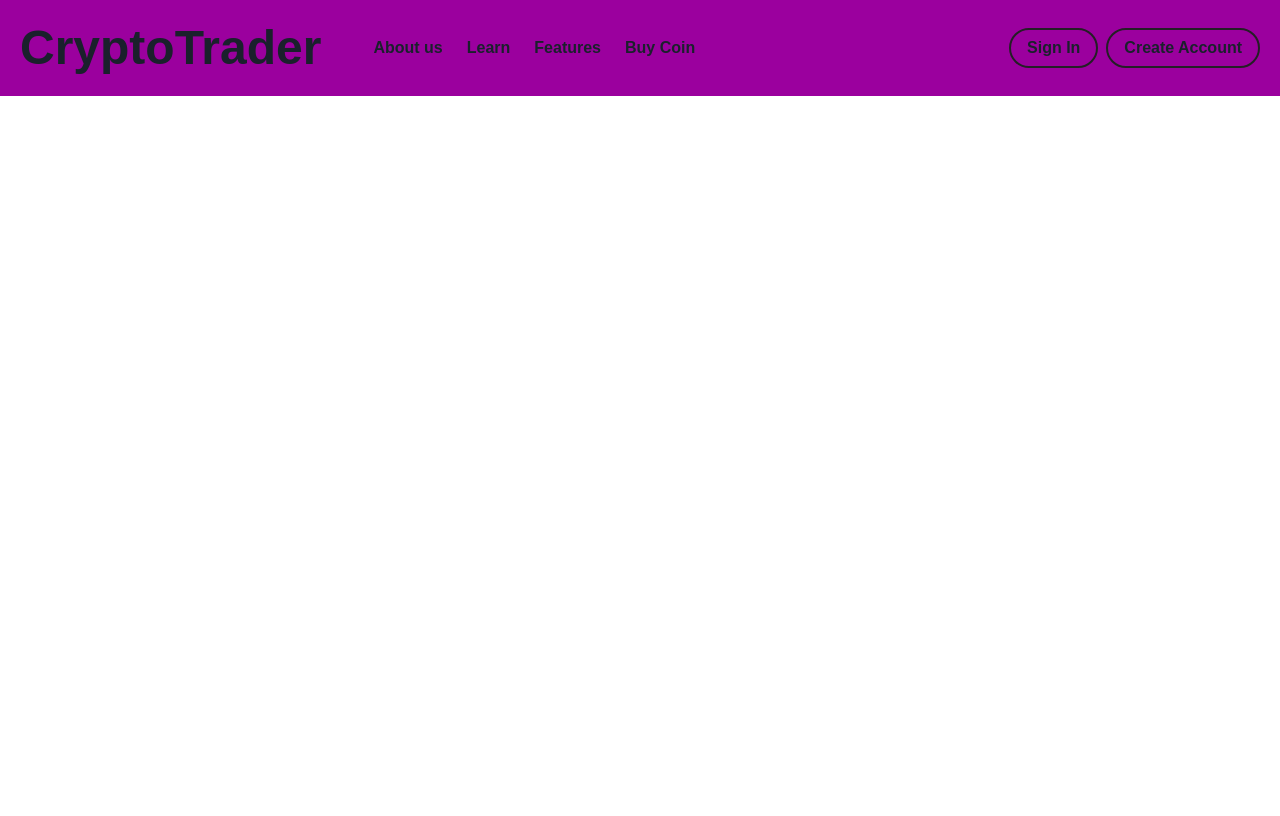
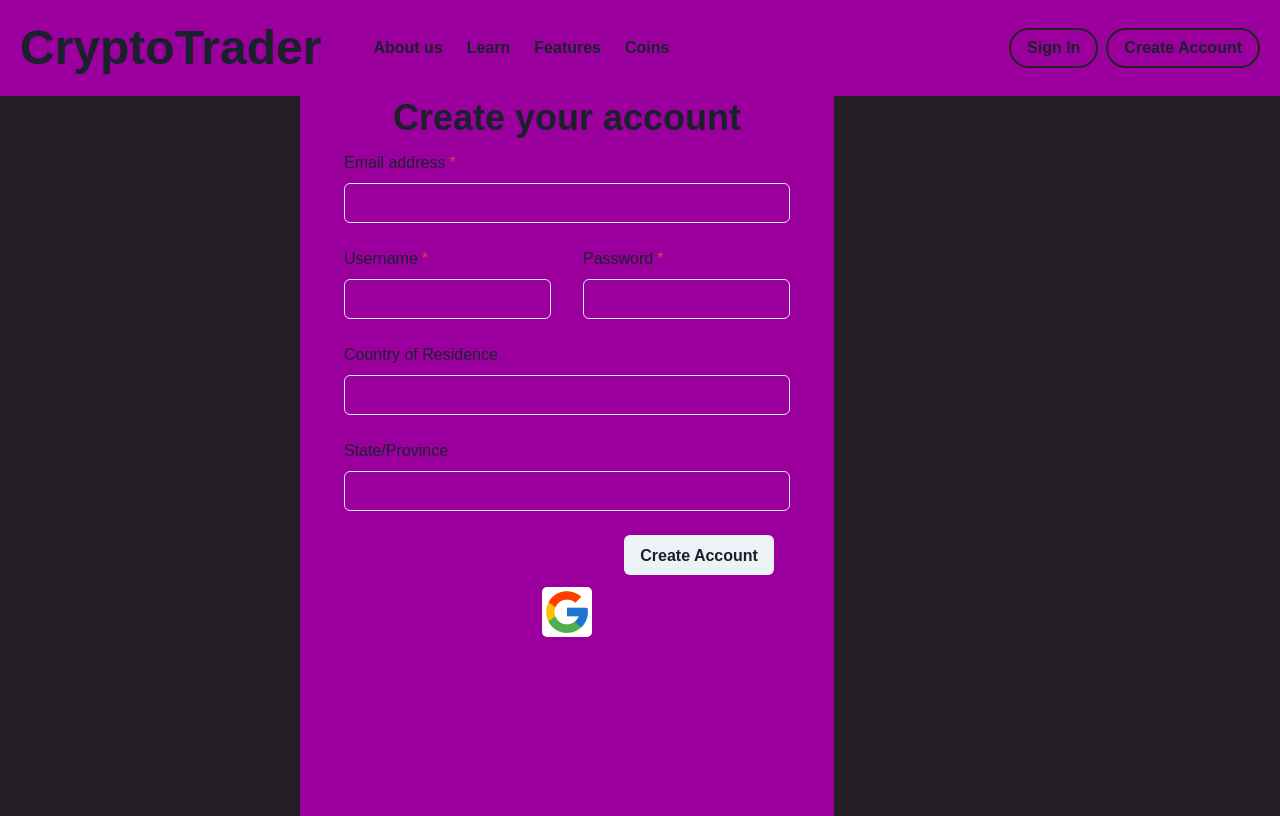
Before and after one commit to imaspork/crypto-trader, a React (Create React App) app in the folder client/: page /signup in a window 1280 px wide. Built offline with nearby package versions, Linux system fonts and the light colour scheme.

Commit message:
Skeleton Layout done (almost)
Added routes, added graphics and overall skeleton shape

```diff
--- a/client/package.json
+++ b/client/package.json
@@ -12,6 +12,7 @@
     "framer-motion": "^4.1.17",
     "react": "^17.0.2",
     "react-dom": "^17.0.2",
+    "react-icons": "^4.2.0",
     "react-router-dom": "^5.2.0",
     "react-scripts": "4.0.3",
     "web-vitals": "^1.0.1"
--- a/client/src/AboutUs.js
+++ b/client/src/AboutUs.js
@@ -1,7 +1,12 @@
 import React from "react";
+import { Container, Box, Heading, Center } from "@chakra-ui/react";
 
 const AboutUs = () => {
-	return <div>About Us</div>;
+	return (
+		<Center h="90vh" bg="primary">
+			<Heading color="black">Coming Soon</Heading>
+		</Center>
+	);
 };
 
 export default AboutUs;
--- a/client/src/App.js
+++ b/client/src/App.js
@@ -1,11 +1,15 @@
 import { ChakraProvider, Box } from "@chakra-ui/react";
-import { useState } from "react";
 import myNewTheme from "./myNewTheme";
 import Home from "./Home";
-import BuyCoins from "./BuyCoins";
 import { BrowserRouter as Router, Route, Switch } from "react-router-dom";
+import CreateAccount from "./CreateAccount";
 import Navbar from "./Navbar";
 import "./AppStyle.css";
+import AboutUs from "./AboutUs";
+import Coins from "./Coins";
+import Learn from "./Learn";
+import Features from "./Features";
+import LogIn from "./LogIn";
 
 function App() {
 	return (
@@ -17,8 +21,23 @@ function App() {
 						<Route exact path="/">
 							<Home />
 						</Route>
-						<Route path="/buycoins">
-							<BuyCoins />
+						<Route path="/aboutus">
+							<AboutUs />
+						</Route>
+						<Route path="/learn">
+							<Learn />
+						</Route>
+						<Route path="/features">
+							<Features />
+						</Route>
+						<Route path="/signin">
+							<LogIn />
+						</Route>
+						<Route path="/signup">
+							<CreateAccount />
+						</Route>
+						<Route path="/coins">
+							<Coins />
 						</Route>
 					</Switch>
 				</Box>
--- a/client/src/BuyCoins.js
+++ /dev/null
@@ -1,64 +0,0 @@
-import React from "react";
-import NumberConvert from "./NumberConvert";
-import { useState } from "react";
-import {
-	Flex,
-	Box,
-	FormControl,
-	NumberInput,
-	NumberInputField,
-	NumberInputStepper,
-	NumberIncrementStepper,
-	NumberDecrementStepper,
-	VStack,
-	HStack,
-} from "@chakra-ui/react";
-
-const BuyCoins = () => {
-	const [coin, useCoin] = useState("Bitcoin");
-	const bitcoinCost = 30000;
-
-	const [coinCount, setCoinCount] = useState("");
-
-	// const onChangeHandler = (event) => {
-	// 	setCoinCount(event.target.value);
-	// };
-	return (
-		<Box h="10em" bg="secondary">
-			<Flex>
-				<VStack align="left">
-					<b>Buy {coin}</b>
-					<Box>
-						{coin} Value: ${NumberConvert(bitcoinCost)}
-					</Box>
-					<FormControl>
-						<HStack>
-							<NumberInput
-								step={0.01}
-								w="15em"
-								max={99999999.0}
-								min={0.0}
-								onChange={(valueString) =>
-									setCoinCount(valueString)
-								}
-								value={coinCount}
-							>
-								<NumberInputField />
-								<NumberInputStepper>
-									<NumberIncrementStepper />
-									<NumberDecrementStepper />
-								</NumberInputStepper>
-							</NumberInput>
-							<Box>
-								Total Cost: $
-								{NumberConvert(bitcoinCost * coinCount)}{" "}
-							</Box>
-						</HStack>
-					</FormControl>
-				</VStack>
-			</Flex>
-		</Box>
-	);
-};
-
-export default BuyCoins;
--- /dev/null
+++ b/client/src/Coins.js
@@ -0,0 +1,89 @@
+import React from "react";
+import {
+	Container,
+	Box,
+	HStack,
+	Flex,
+	Heading,
+	VStack,
+	Text,
+	Spacer,
+	Button,
+	Input,
+	NumberInput,
+	NumberInputField,
+	NumberInputStepper,
+	NumberIncrementStepper,
+	NumberDecrementStepper,
+	FormControl,
+	FormLabel,
+	FormErrorMessage,
+	FormHelperText,
+} from "@chakra-ui/react";
+
+import SvgGraph from "./SVG";
+
+const coins = () => {
+	return (
+		<Box bg="primary" h="90vh">
+			<Flex p="10em">
+				<HStack>
+					<Box>
+						<SvgGraph width="900px" h="400px" />
+					</Box>
+					<Container w="xl" h="30em" alignSelf="flex-end">
+						<Flex
+							h="75%"
+							flexDirection="column"
+							color="black"
+							justifyContent="space-around"
+						>
+							<Heading> Bitcoin Price (BTC)</Heading>
+							<Flex w="95%" justifyContent="normal">
+								<Heading>$39,534.20</Heading>
+								<Spacer></Spacer>
+								<Text
+									fontSize="xl"
+									fontWeight="bold"
+									color="green.500"
+								>
+									+13.01%
+								</Text>
+							</Flex>
+							<Flex w="95%" justifyContent="normal">
+								<Heading>1M HIGH</Heading>
+								<Spacer></Spacer>
+								<Heading>$40,919.10</Heading>
+							</Flex>
+							<Flex w="95%" justifyContent="normal">
+								<Heading>1M LOW</Heading>
+								<Spacer></Spacer>
+								<Heading>$29,288.60</Heading>
+							</Flex>
+							<HStack>
+								<Button
+									w="8em"
+									borderRadius="20"
+									bg="secondary"
+								>
+									Buy
+								</Button>
+								<FormControl id="amount">
+									<NumberInput step={0.1} min={0}>
+										<NumberInputField placeholder="amount" />
+										<NumberInputStepper>
+											<NumberIncrementStepper />
+											<NumberDecrementStepper />
+										</NumberInputStepper>
+									</NumberInput>
+								</FormControl>
+							</HStack>
+						</Flex>
+					</Container>
+				</HStack>
+			</Flex>
+		</Box>
+	);
+};
+
+export default coins;
--- /dev/null
+++ b/client/src/CreateAccount.js
@@ -0,0 +1,63 @@
+import React from "react";
+import { Box, Container, Flex, Heading, HStack } from "@chakra-ui/layout";
+import {
+	FormControl,
+	FormLabel,
+	FormErrorMessage,
+	FormHelperText,
+	Input,
+	Center,
+	Button,
+	Spacer,
+	VStack,
+} from "@chakra-ui/react";
+
+import { FcGoogle } from "react-icons/fc";
+const CreateAccount = () => {
+	return (
+		<Box h="90vh" bg="primary">
+			<Container left="300px" h="90vh" bg="secondary" position="absolute">
+				<Flex justifyContent="center">
+					<Heading> Create your account</Heading>
+				</Flex>
+				<Container>
+					<FormControl p="3" id="email" isRequired>
+						<FormLabel>Email address</FormLabel>
+						<Input type="email" />
+					</FormControl>
+					<HStack>
+						<FormControl p="3" id="username" isRequired>
+							<FormLabel>Username</FormLabel>
+							<Input type="user" />
+						</FormControl>
+						<FormControl p="3" id="username" isRequired>
+							<FormLabel>Password</FormLabel>
+							<Input type="password" />
+						</FormControl>
+					</HStack>
+					<FormControl p="3" id="country">
+						<FormLabel>Country of Residence</FormLabel>
+						<Input type="country" />
+					</FormControl>
+					<FormControl p="3" id="state-province">
+						<FormLabel>State/Province</FormLabel>
+						<Input type="state-province" />
+					</FormControl>
+					<Container>
+						<Flex p="3">
+							<Spacer />
+							<Button>Create Account</Button>
+						</Flex>
+						<Flex justifyContent="center">
+							<Box borderRadius="10%" bg="white">
+								<FcGoogle size="50" />
+							</Box>
+						</Flex>
+					</Container>
+				</Container>
+			</Container>
+		</Box>
+	);
+};
+
+export default CreateAccount;
--- a/client/src/Features.js
+++ b/client/src/Features.js
@@ -1,7 +1,12 @@
 import React from "react";
+import { Container, Box, Heading, Center } from "@chakra-ui/react";
 
 const Features = () => {
-	return <div>Features</div>;
+	return (
+		<Center h="90vh" bg="primary">
+			<Heading color="black">Coming Soon</Heading>
+		</Center>
+	);
 };
 
 export default Features;
--- a/client/src/Home.js
+++ b/client/src/Home.js
@@ -9,6 +9,7 @@ import {
 	Flex,
 } from "@chakra-ui/react";
 import "./AppStyle.css";
+import { BrowserRouter as Router, Route, Link } from "react-router-dom";
 import SvgGraph from "./SVG";
 
 import SignUp from "./SignUp";
@@ -16,6 +17,7 @@ import SignUp from "./SignUp";
 const Home = () => {
 	return (
 		// Set calc for box height to be user viewport - 6em
+		<Router>
 			<Box h="90vh" bg="primary">
 				<Flex
 					h="100%"
@@ -53,11 +55,14 @@ const Home = () => {
 							<span className="secondary-color">instantly.</span>
 						</Text>
 						<Box pt="5">
+							<Link to="/">
 								<SignUp />
+							</Link>
 						</Box>
 					</Box>
 				</Flex>
 			</Box>
+		</Router>
 	);
 };
 
--- a/client/src/Learn.js
+++ b/client/src/Learn.js
@@ -1,7 +1,12 @@
 import React from "react";
+import { Center, Heading } from "@chakra-ui/react";
 
 const Learn = () => {
-	return <div>Learn</div>;
+	return (
+		<Center h="90vh" bg="primary">
+			<Heading color="black">Coming Soon</Heading>
+		</Center>
+	);
 };
 
 export default Learn;
--- /dev/null
+++ b/client/src/LogIn.js
@@ -0,0 +1,54 @@
+import React from "react";
+import {
+	FormControl,
+	FormLabel,
+	FormErrorMessage,
+	FormHelperText,
+	Input,
+	Center,
+	Button,
+	Spacer,
+	VStack,
+	Container,
+	Flex,
+	Heading,
+	Box,
+} from "@chakra-ui/react";
+import { FcGoogle } from "react-icons/fc";
+
+const LogIn = () => {
+	return (
+		<Center h="90vh" bg="primary" color="black">
+			<Container>
+				<Flex justifyContent="center">
+					<Heading> Sign In</Heading>
+				</Flex>
+				<Container>
+					<VStack spacing={3}>
+						<FormControl p="3" id="username">
+							<FormLabel>Username</FormLabel>
+							<Input type="user" />
+						</FormControl>
+						<FormControl p="3" id="username">
+							<FormLabel>Password</FormLabel>
+							<Input type="password" />
+						</FormControl>
+					</VStack>
+
+					<Container>
+						<Flex justifyContent="center">
+							<VStack spacing={4}>
+								<Button>Sign In</Button>
+								<Box borderRadius="10%" bg="white">
+									<FcGoogle size="50" />
+								</Box>
+							</VStack>
+						</Flex>
+					</Container>
+				</Container>
+			</Container>
+		</Center>
+	);
+};
+
+export default LogIn;
--- a/client/src/Navbar.js
+++ b/client/src/Navbar.js
@@ -31,9 +31,10 @@ const Navbar = () => {
 							Features
 						</Text>
 					</Link>
-					<Link to="/buycoins">
+
+					<Link to="/coins">
 						<Text fontWeight="bold" p="3">
-							Buy Coin
+							Coins
 						</Text>
 					</Link>
 					<Spacer></Spacer>
```
Also changed, not shown: client/src/SVG.js, 2 other files (tests, documents, lock files or other folders). Lines whose indentation alone changed are shown as unchanged.
